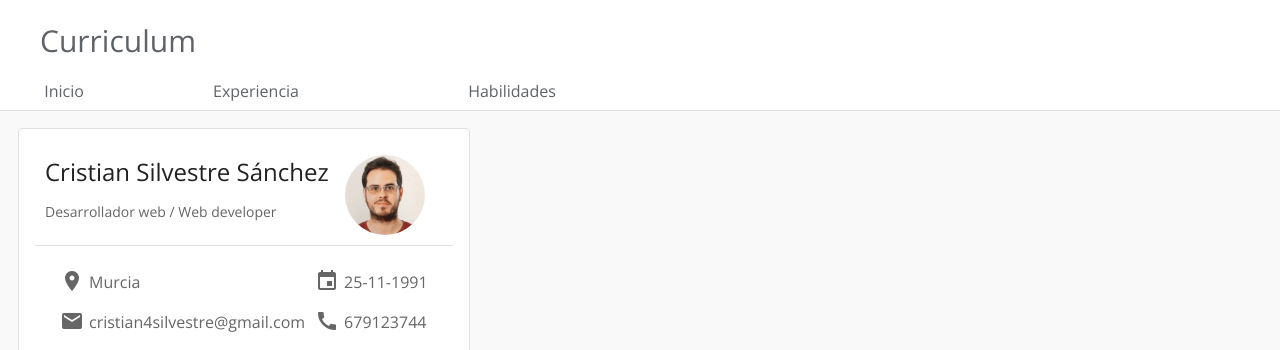
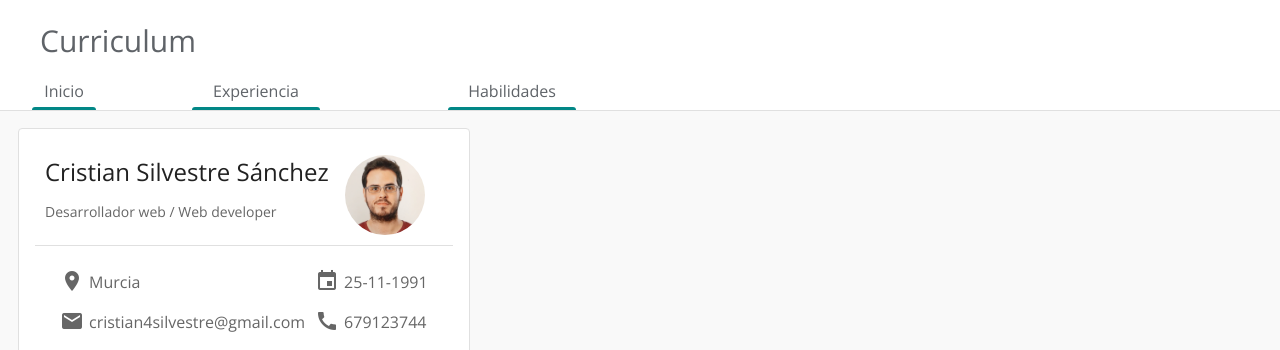
Before and after one commit to cristianss156/CurriculumWeb, a plain HTML site: page index.html in a window 1280 px wide. Shown: the top 350 px of the page. Drawn offline with nearby package versions, Linux system fonts and the light colour scheme.

Commit message:
retoque usando ::before en las tabs

```diff
--- a/index.html
+++ b/index.html
@@ -15,15 +15,15 @@
    	  <nav class="tabs">
    	  	<div class="tabs__inicio tabs__tab">
    	  		<span>Inicio</span>
-   	  		<div class="tabs__indicador indicador_inicio"></div>
+   	  		<!--<div class="tabs__indicador indicador_inicio"></div>-->
    	  	</div>
    	  	<div class="tabs__exp tabs__tab">
    	  		<span>Experiencia</span>
-   	  		<div class="tabs__indicador indicador_exp"></div>
+   	  		<!--<div class="tabs__indicador indicador_exp"></div>-->
    	  	</div>
    	  	<div class="tabs__skills tabs__tab">
    	  		<span>Habilidades</span>
-   	  		<div class="tabs__indicador indicador_skills"></div>
+   	  		<!--<div class="tabs__indicador indicador_skills"></div>-->
    	  	</div>
    	  </nav>
     </header>
--- a/style/style.css
+++ b/style/style.css
@@ -61,11 +61,21 @@ header .tabs {
   color: #5f6368;
 }
 
+.tabs__tab span::after {
+	float: left;
+	content: "";
+	height: 3px;
+	width: 100%;
+	margin-top: 5px;
+  border-radius: 3px 3px 0 0;
+  background-color: #018786;
+}
+
 .tabs__inicio {
 	grid-column: 1 / 2;
 }
 
-.tabs__exp {
+.tabs__exp {;
 	grid-column: 2 / 4;
 }
 
@@ -73,7 +83,7 @@ header .tabs {
 	grid-column: 4 / 6;
 }
 
-.indicador_inicio, .indicador_exp, .indicador_skills {
+/*.indicador_inicio, .indicador_exp, .indicador_skills {
 	visibility: hidden;
 }
 
@@ -84,7 +94,7 @@ header .tabs {
 	margin: 5px 0 0 25%;
 	border-radius: 3px 3px 0 0;
 	background-color: #018786;
-}
+}*/
 
 .divider {
 	position: relative;
```
